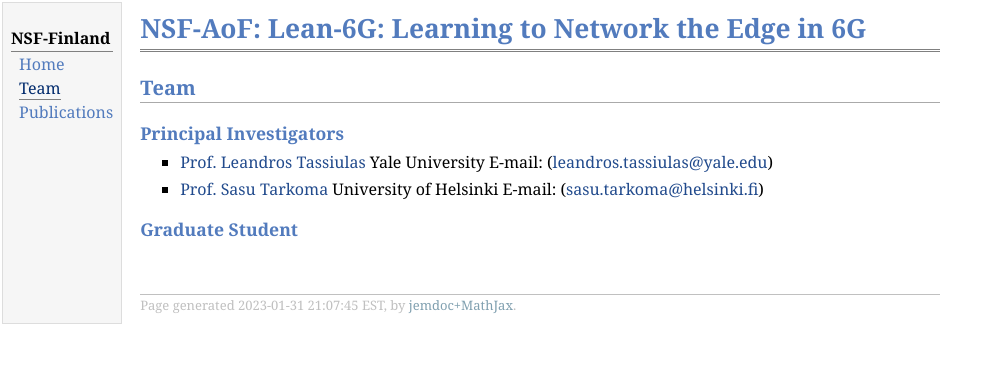
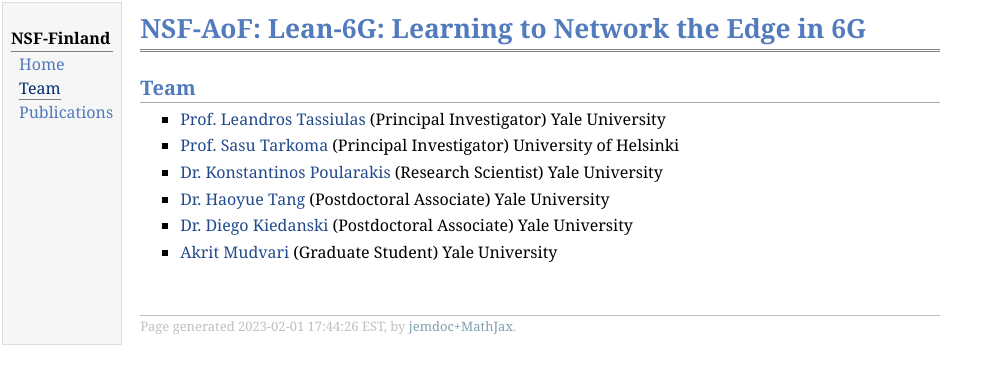
Before and after one commit to smartnets/NSF-RINGS-Ensuring-Reliability-in-mmWave-Networks.github.io, a plain HTML site: page team.html in a window 1280 px wide. Shown: the whole page, without its empty margins (0-1001 px from the left). Drawn offline with nearby package versions, Linux system fonts and the light colour scheme; some packages are replaced by stand-ins of ours.

Commit message:
Add files via upload

```diff
--- a/team.html
+++ b/team.html
@@ -37,22 +37,33 @@ MathJax.Hub.Config({
 </h2>
 <p>
 </p>
-<h3>Principal Investigators
-</h3>
 <ul>
-<li><p><a href="https://seas.yale.edu/faculty-research/faculty-directory/leandros-tassiulas" target=&ldquo;blank&rdquo;>Prof. Leandros Tassiulas</a> Yale University E-mail: (<a href="mailto:leandros.tassiulas@yale.edu" target=&ldquo;blank&rdquo;>leandros.tassiulas@yale.edu</a>)<br />
+<li><p><a href="https://seas.yale.edu/faculty-research/faculty-directory/leandros-tassiulas" target=&ldquo;blank&rdquo;>Prof. Leandros Tassiulas</a> (Principal Investigator) Yale University<br />
 
 </p>
 </li>
-<li><p><a href="https://www.cs.helsinki.fi/u/starkoma/" target=&ldquo;blank&rdquo;>Prof. Sasu Tarkoma</a> University of Helsinki E-mail: (<a href="mailto:sasu.tarkoma@helsinki.fi" target=&ldquo;blank&rdquo;>sasu.tarkoma@helsinki.fi</a>)
+<li><p><a href="https://www.cs.helsinki.fi/u/starkoma/" target=&ldquo;blank&rdquo;>Prof. Sasu Tarkoma</a> (Principal Investigator) University of Helsinki
 
 </p>
 </li>
+<li><p><a href="https://sites.google.com/site/kpoularakis" target=&ldquo;blank&rdquo;>Dr. Konstantinos Poularakis</a> (Research Scientist) Yale University
+
+</p>
+</li>
+<li><p><a href="https://loveisbasa.github.io/thy.github.io/index.html" target=&ldquo;blank&rdquo;>Dr. Haoyue Tang</a> (Postdoctoral Associate) Yale University
+
+</p>
+</li>
+<li><p><a href="https://kiedanski.com/index.html" target=&ldquo;blank&rdquo;>Dr. Diego Kiedanski</a> (Postdoctoral Associate) Yale University
+
+</p>
+</li>
+<li><p><a href="https://www.linkedin.com/in/akrit-mudvari-410434198/" target=&ldquo;blank&rdquo;>Akrit Mudvari</a> (Graduate Student) Yale University</p>
+</li>
 </ul>
-<h3>Graduate Student</h3>
 <div id="footer">
 <div id="footer-text">
-Page generated 2023-01-31 21:07:45 EST, by <a href="https://github.com/wsshin/jemdoc_mathjax" target="blank">jemdoc+MathJax</a>.
+Page generated 2023-02-01 17:44:26 EST, by <a href="https://github.com/wsshin/jemdoc_mathjax" target="blank">jemdoc+MathJax</a>.
 </div>
 </div>
 </td>
```
Also changed, not shown: index.html (+5 -4 lines), publications.html (+1 -1 lines).
